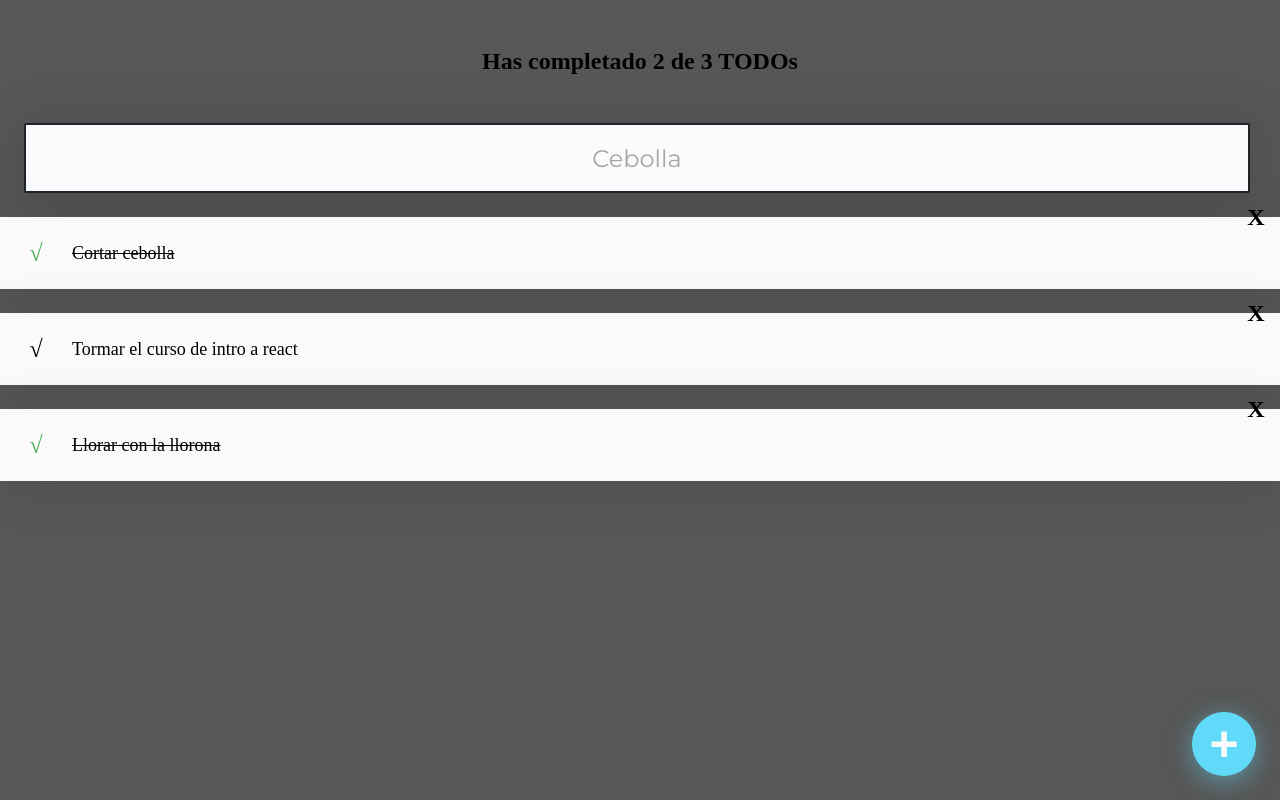
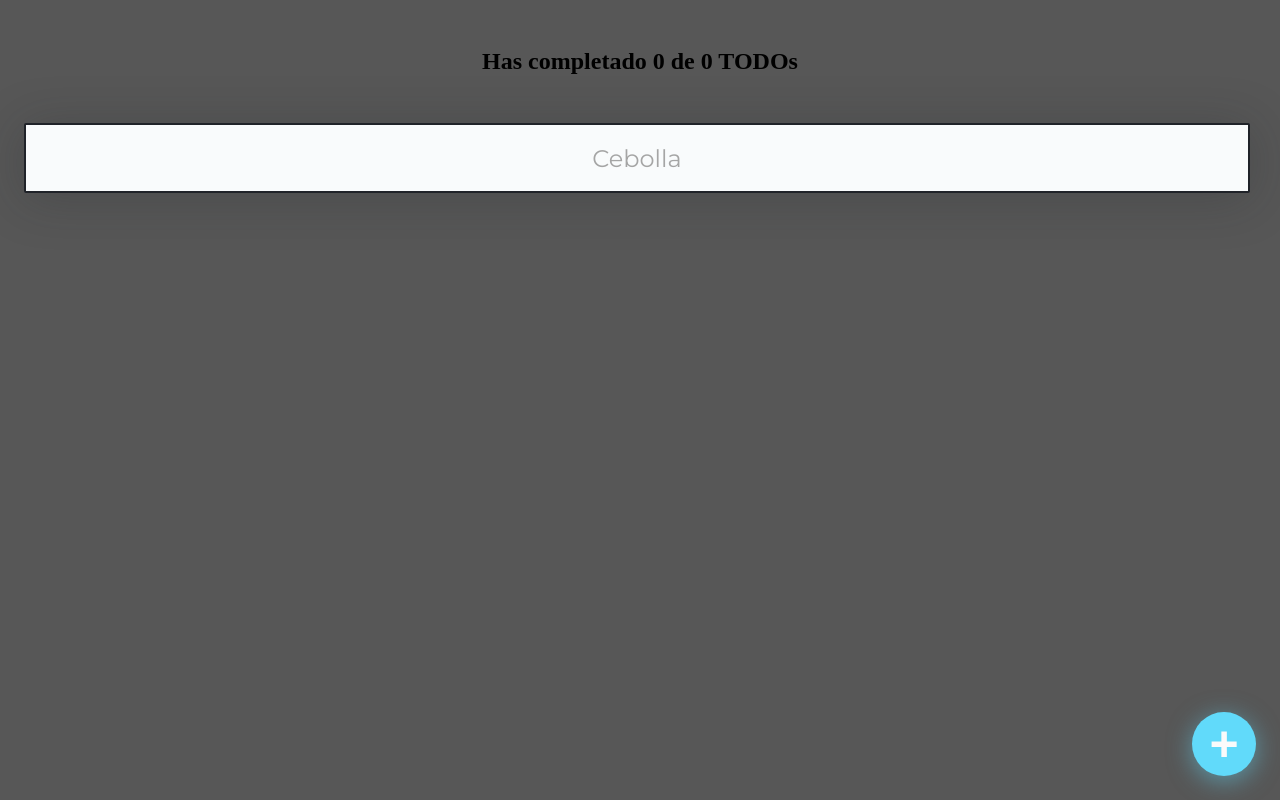
Before and after one commit to asdjosegarcia/curso-intro-react, a React (Create React App) app: page / in a window 1280 px wide. Built offline with nearby package versions, Linux system fonts and the light colour scheme.

Commit message:
clase 13:Persistencia de datos con local Storage

```diff
--- a/src/App/App.js
+++ b/src/App/App.js
@@ -1,13 +1,34 @@
 import React from 'react';
 import { AppUI } from './AppUI';
 
-const defaultTodos = [
+/* const defaultTodos = [
   { text: 'Cortar cebolla', completed: true },
   { text: 'Tormar el curso de intro a react', completed: false },
-  { text: 'Llorar con la llorona', completed: true }
-];
+  { text: 'Llorar con la llorona', completed: true },
+  { text: 'algo no se que ', completed: true }
+]; */
+
 function App() {
-  const [todos, setTodos] = React.useState(defaultTodos)//estado con el valor de la variable defaultTodo por defecto
+  const localStorageTodos=localStorage.getItem('TODOS_V1');//se extraen los valores del localStorage>TODOS_v1 del navegador y se guardan en la variable LocalStorageTodoss
+  let parsedTodos;
+
+  if(!localStorageTodos){//si localStorageTodos NO tiene algun valor
+    localStorage.setItem('TODOS_V1',JSON.stringify([]));//creamos el objeto TODOS_V1 con un array vacio en formato JSON en el localStorage
+    parsedTodos=[];
+  }else{
+    parsedTodos=JSON.parse(localStorageTodos)//transforma los objetos de JSON a JS y los guarda en parsedTodos
+  }
+
+  const saveTodos=(newTodos)=>{
+    const stringifiedTodos=JSON.stringify(newTodos);//netTodos transforma a JSON y almacena en strinfigiedTodos
+    localStorage.setItem('TODOS_V1',stringifiedTodos);//se carga stringifiedTodos en localStorage
+    setTodos(newTodos);
+
+  }
+
+
+
+  const [todos, setTodos] = React.useState(parsedTodos)//estado con el valor de la variable defaultTodo por defecto
   const [searchValue, setSearchValue] = React.useState('')//se lo enviamos a serach.js para que le agrege un valor,
 
   const completedTodos = todos.filter(todo => !!todo.completed).length;//guarda la cantidad de todos que tengan completed true
@@ -29,12 +50,12 @@ function App() {
     }
     console.log(newTodos[todoIndex].completed);
 
-    setTodos(newTodos)//carga la nueva lista reemplazando la lista original, como react detecta cambios en el
+    saveTodos(newTodos)//carga la nueva lista reemplazando la lista original, como react detecta cambios en el
   }
 
   function deleteTodo(text) {
     const newTodos = todos.filter(todo => todo.text !== text)//filtra/guarda los todo que no cincidan, !== devuelve true si no coinciden y false si si coinciden
-    setTodos(newTodos)//carga el array de todos nuevos sin el todo borrado
+    saveTodos(newTodos)//carga el array de todos nuevos sin el todo borrado
   }
 
   return (
```
